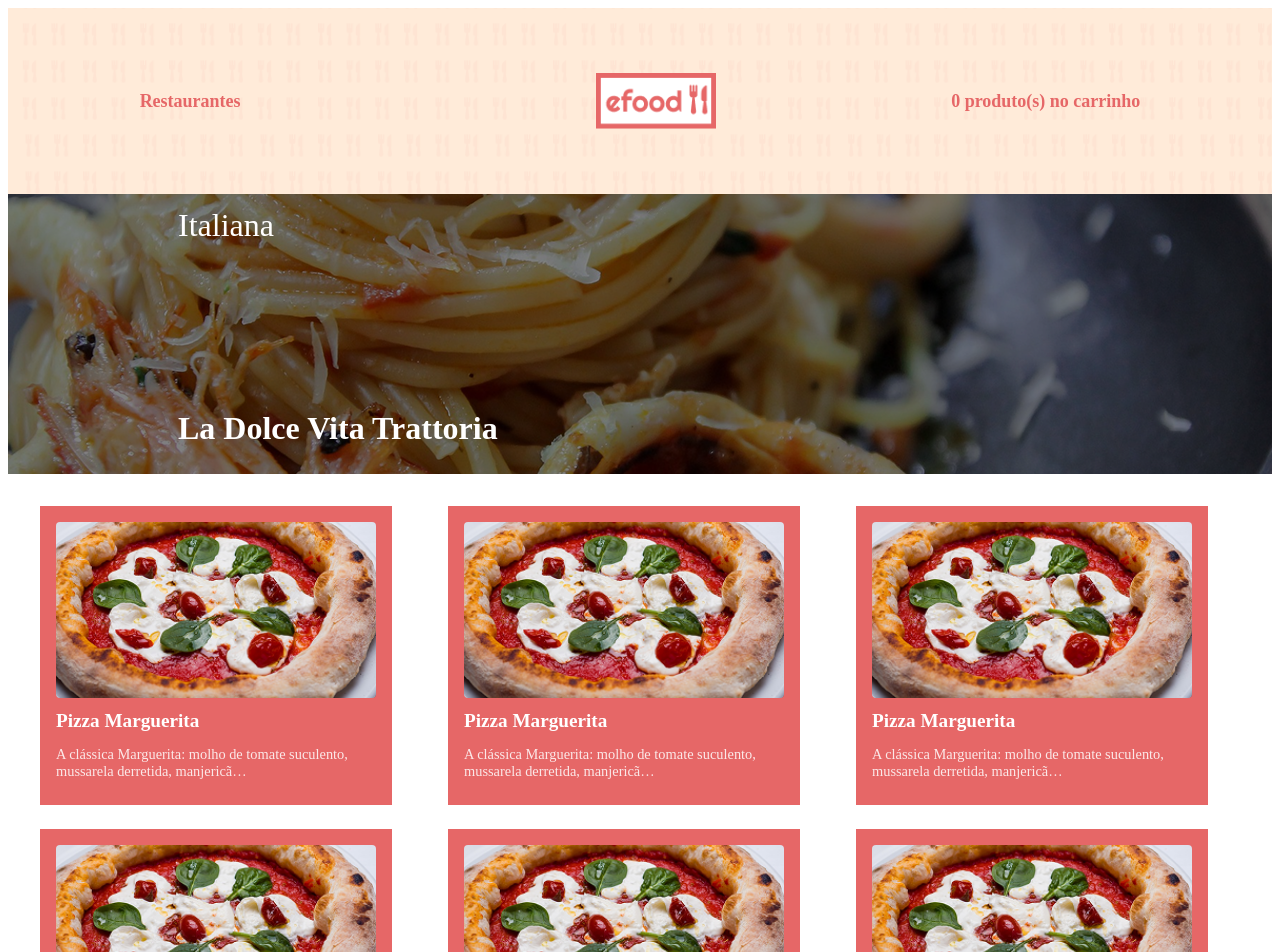
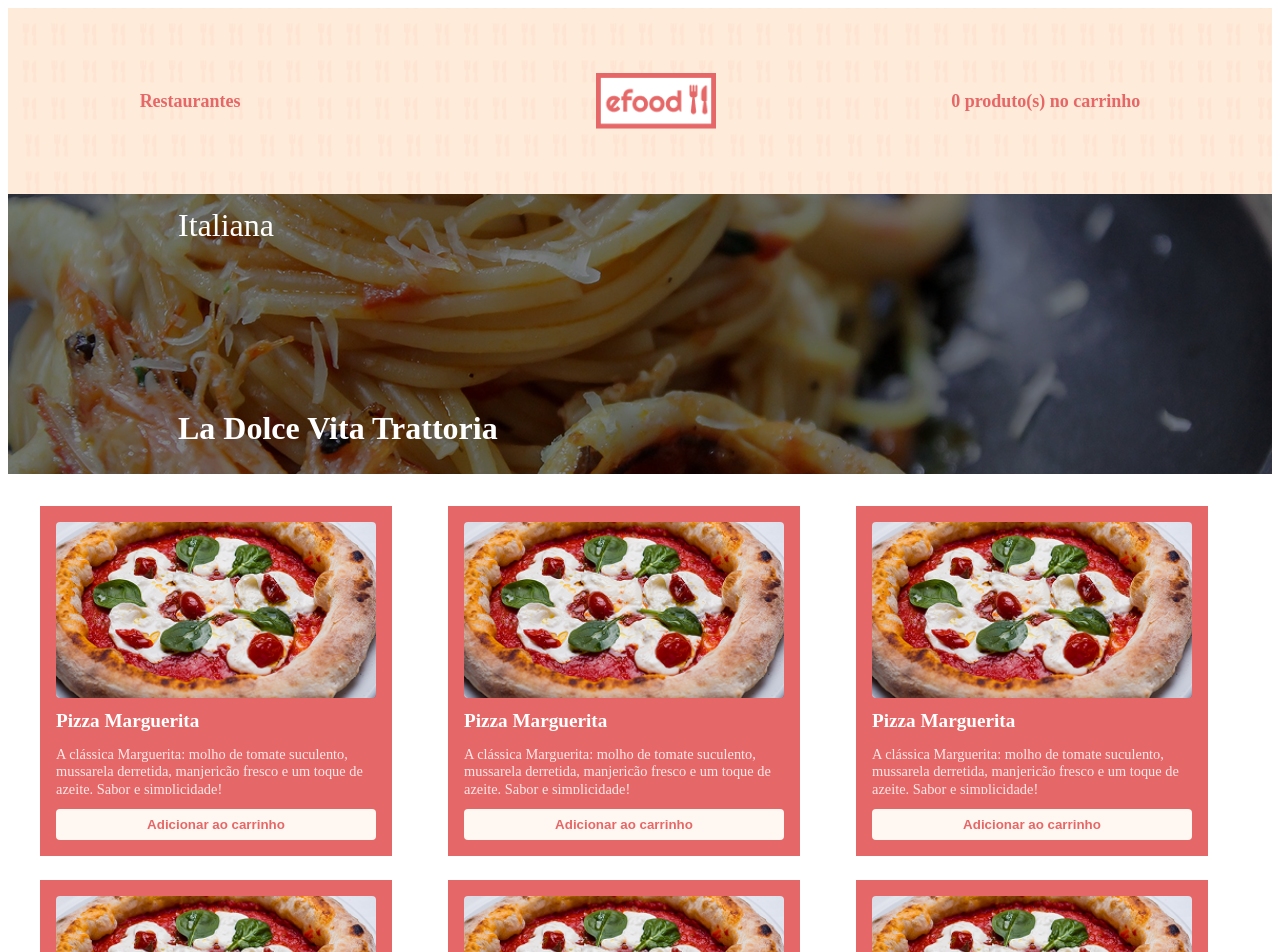
Before and after one commit to lh5818181/Exercicio_Efood, a React (Create React App) app: page /profile in a window 1280 px wide. Shown: the top 952 px of the page. Built offline with nearby package versions, Linux system fonts and the light colour scheme.

Commit message:
ajustando card do profile

```diff
--- a/src/components/MenuItem/index.tsx
+++ b/src/components/MenuItem/index.tsx
@@ -1,7 +1,7 @@
-
 import React from 'react';
 import { MenuItemData } from '../../data/menuItems';
 import * as S from './styles';
+import { useCart } from '../../components/contexts/CartContext';    // ← import do contexto
 
 interface Props {
   item: MenuItemData;
@@ -13,16 +13,27 @@ const MenuItemCard: React.FC<Props> = ({
   item,
   onClick,
   variant,
-}) => (
+}) => {
+  const { add } = useCart();     // ← hook para adicionar
+
+  return (
     <S.Card variant={variant} onClick={onClick}>
       <S.Image src={item.image} alt={item.title} />
       <S.Title>{item.title}</S.Title>
       <S.Snippet>
-      {item.description.length > 80
-        ? item.description.slice(0, 80) + '…'
-        : item.description}
+        {item.description}
       </S.Snippet>
+
+      <S.AddButton
+        onClick={e => {
+          e.stopPropagation();
+          add(item);
+        }}
+      >
+        Adicionar ao carrinho
+      </S.AddButton>
     </S.Card>
   );
+};
 
 export default MenuItemCard;
--- a/src/components/MenuItem/styles.ts
+++ b/src/components/MenuItem/styles.ts
@@ -30,8 +30,24 @@ export const Title = styled.h3`
 export const Snippet = styled.p`
   font-size: 0.9rem;
   line-height: 1.2;
-  margin-bottom: 0.5rem;
   opacity: 0.85;
   max-height: 3rem;
   overflow: hidden;
 `;
+
+export const AddButton = styled.button`
+  margin-top: auto;
+  background-color: ${Cores.bege};
+  color: ${Cores.vermelhoClaro};
+  width: 100%;
+  border: none;
+  border-radius: 4px;
+  padding: 0.5rem 0;
+  font-weight: bold;
+  cursor: pointer;
+  transition: opacity 0.2s;
+
+  &:hover {
+    opacity: 0.8;
+  }
+`;
```
Lines whose indentation alone changed are shown as unchanged.
